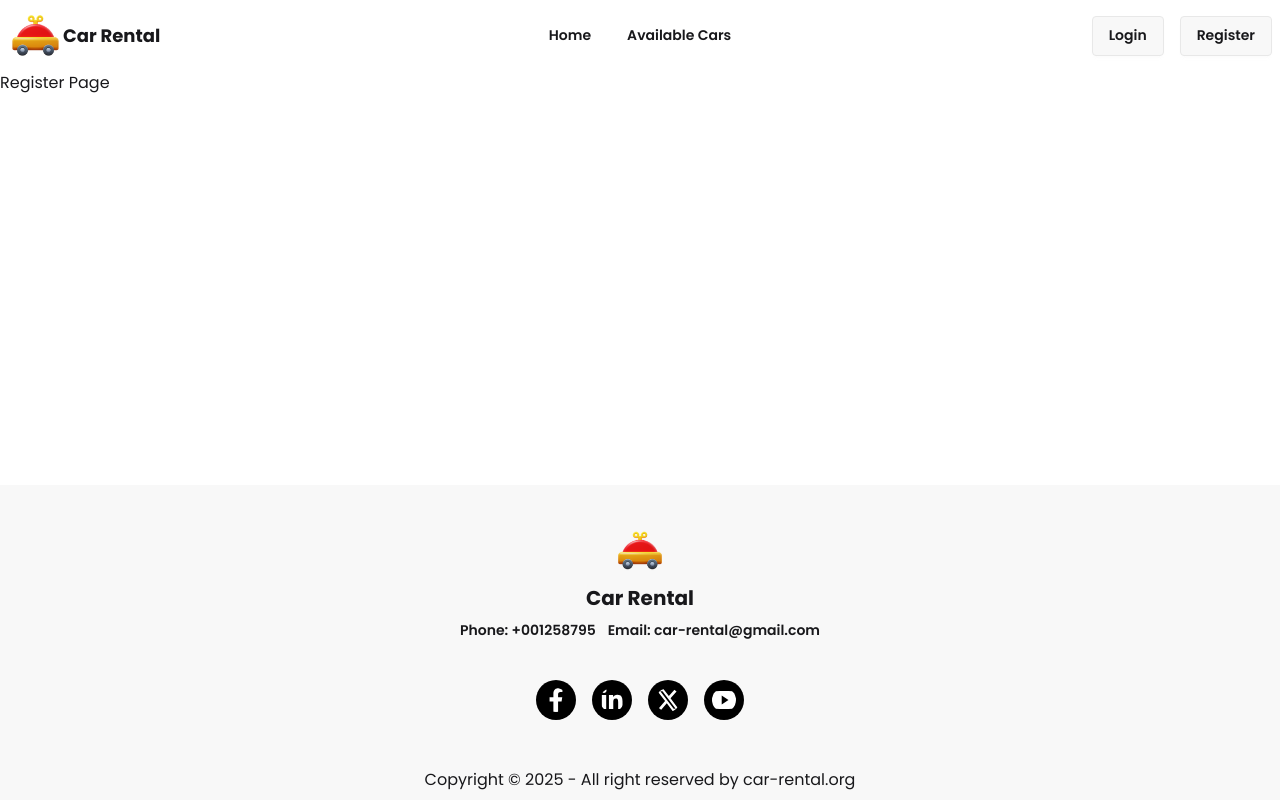
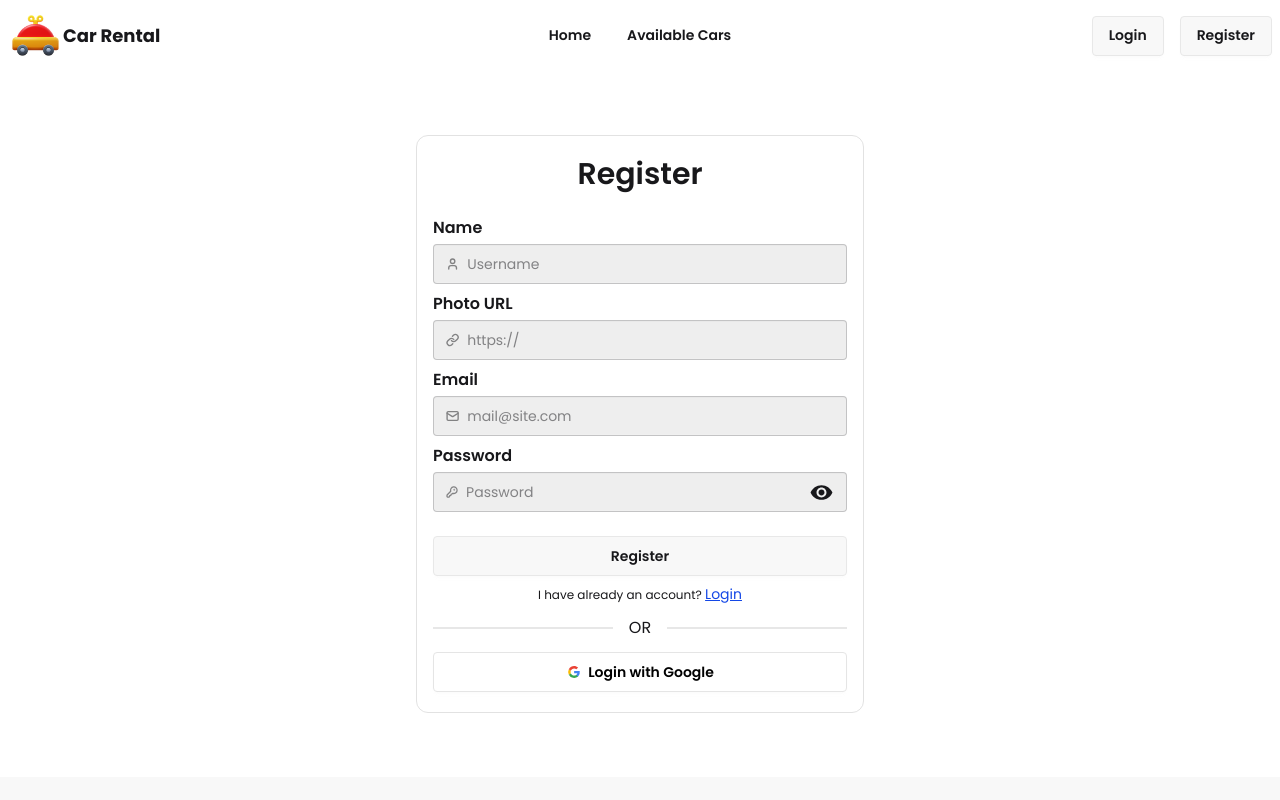
Before and after one commit to FajlaRabby24/car-rental-client, a React (Vite) app: page /register in a window 1280 px wide. Shown: the top 800 px of the page. Built offline with nearby package versions, Linux system fonts and the light colour scheme.

Commit message:
added register page design

```diff
--- a/src/pages/RegisterPage.jsx
+++ b/src/pages/RegisterPage.jsx
@@ -1,9 +1,194 @@
-import React from "react";
+import { use, useState } from "react";
+import { IoMdEye, IoMdEyeOff } from "react-icons/io";
+import { Link, useLocation, useNavigate } from "react-router";
 
 const RegisterPage = () => {
+  const [showPass, setShowPass] = useState(false);
+
   return (
-    <div>
-      <h1>Register Page</h1>
+    <div className="max-w-md bg border border-[#cccccc8f] my-16 mx-auto rounded-xl px-4 py-5">
+      <h3 className="text-3xl font-semibold text-center mb-6 ">Register</h3>
+      <form>
+        {/* name start  */}
+        <legend className="mb-1 mt-2 font-semibold">Name</legend>
+        <label className="input validator w-full bg-base-300">
+          <svg
+            className="h-[1em] opacity-50"
+            xmlns="http://www.w3.org/2000/svg"
+            viewBox="0 0 24 24"
+          >
+            <g
+              strokeLinejoin="round"
+              strokeLinecap="round"
+              strokeWidth="2.5"
+              fill="none"
+              stroke="currentColor"
+            >
+              <path d="M19 21v-2a4 4 0 0 0-4-4H9a4 4 0 0 0-4 4v2"></path>
+              <circle cx="12" cy="7" r="4"></circle>
+            </g>
+          </svg>
+          <input
+            type="text"
+            required
+            placeholder="Username"
+            minLength="3"
+            maxLength="30"
+            name="name"
+            title="Only letters, numbers or dash"
+          />
+        </label>
+        <p className="validator-hint hidden">
+          Must be 3 to 30 characters
+          <br />
+          containing only letters, numbers or dash
+        </p>
+        {/* name end */}
+        {/* photo start  */}
+        <legend className="font-semibold mb-1 mt-2">Photo URL</legend>
+        <label className="input validator w-full bg-base-300">
+          <svg
+            className="h-[1em] opacity-50"
+            xmlns="http://www.w3.org/2000/svg"
+            viewBox="0 0 24 24"
+          >
+            <g
+              strokeLinejoin="round"
+              strokeLinecap="round"
+              strokeWidth="2.5"
+              fill="none"
+              stroke="currentColor"
+            >
+              <path d="M10 13a5 5 0 0 0 7.54.54l3-3a5 5 0 0 0-7.07-7.07l-1.72 1.71"></path>
+              <path d="M14 11a5 5 0 0 0-7.54-.54l-3 3a5 5 0 0 0 7.07 7.07l1.71-1.71"></path>
+            </g>
+          </svg>
+          <input
+            type="url"
+            name="photo"
+            required
+            placeholder="https://"
+            pattern="^(https?://)?([a-zA-Z0-9]([a-zA-Z0-9\-].*[a-zA-Z0-9])?\.)+[a-zA-Z].*$"
+            title="Must be valid URL"
+          />
+        </label>
+        <p className="validator-hint hidden">Must be valid URL</p>
+        {/* photo end */}
+        {/* email start  */}
+        <legend className="font-semibold mb-1 mt-2">Email</legend>
+        <label className="input validator w-full bg-base-300">
+          <svg
+            className="h-[1em] opacity-50"
+            xmlns="http://www.w3.org/2000/svg"
+            viewBox="0 0 24 24"
+          >
+            <g
+              strokeLinejoin="round"
+              strokeLinecap="round"
+              strokeWidth="2.5"
+              fill="none"
+              stroke="currentColor"
+            >
+              <rect width="20" height="16" x="2" y="4" rx="2"></rect>
+              <path d="m22 7-8.97 5.7a1.94 1.94 0 0 1-2.06 0L2 7"></path>
+            </g>
+          </svg>
+          <input
+            type="email"
+            name="email"
+            placeholder="mail@site.com"
+            required
+          />
+        </label>
+        <div className="validator-hint hidden">Enter valid email address</div>
+        {/* email end */}
+        {/* password start  */}
+        <legend className="font-semibold mb-1 mt-2">Password</legend>
+        <label className="input validator w-full bg-base-300">
+          <svg
+            className="h-[1em] opacity-50"
+            xmlns="http://www.w3.org/2000/svg"
+            viewBox="0 0 24 24"
+          >
+            <g
+              strokeLinejoin="round"
+              strokeLinecap="round"
+              strokeWidth="2.5"
+              fill="none"
+              stroke="currentColor"
+            >
+              <path d="M2.586 17.414A2 2 0 0 0 2 18.828V21a1 1 0 0 0 1 1h3a1 1 0 0 0 1-1v-1a1 1 0 0 1 1-1h1a1 1 0 0 0 1-1v-1a1 1 0 0 1 1-1h.172a2 2 0 0 0 1.414-.586l.814-.814a6.5 6.5 0 1 0-4-4z"></path>
+              <circle cx="16.5" cy="7.5" r=".5" fill="currentColor"></circle>
+            </g>
+          </svg>
+          <input
+            type={showPass ? "text" : "password"}
+            required
+            placeholder="Password"
+            minLength="6"
+            name="password"
+            pattern="(?=.*\d)(?=.*[a-z])(?=.*[A-Z]).{6,}"
+            title="Must be more than 6 characters, including number, lowercase letter, uppercase letter"
+          />
+          <button
+            onClick={() => setShowPass((prev) => !prev)}
+            type="button"
+            className="cursor-pointer"
+          >
+            {showPass ? <IoMdEyeOff size={25} /> : <IoMdEye size={25} />}
+          </button>
+        </label>
+        <p className="validator-hint hidden">
+          Must be more than 8 characters, including
+          <br />
+          At least one number <br />
+          At least one lowercase letter <br />
+          At least one uppercase letter
+        </p>
+        {/* password end */}
+        <input type="submit" value={"Register"} className="btn w-full mt-6" />
+      </form>
+      <p className="text-xs  mt-2 text-center">
+        I have already an account?{" "}
+        <Link to={"/login"} className="text-blue-700 underline text-sm">
+          Login
+        </Link>
+      </p>
+      <div className="divider">OR</div>
+      {/* Google */}
+      <button
+        type="button"
+        className="btn bg-white text-black border-[#e5e5e5] w-full"
+      >
+        <svg
+          aria-label="Google logo"
+          width="16"
+          height="16"
+          xmlns="http://www.w3.org/2000/svg"
+          viewBox="0 0 512 512"
+        >
+          <g>
+            <path d="m0 0H512V512H0" fill="#fff"></path>
+            <path
+              fill="#34a853"
+              d="M153 292c30 82 118 95 171 60h62v48A192 192 0 0190 341"
+            ></path>
+            <path
+              fill="#4285f4"
+              d="m386 400a140 175 0 0053-179H260v74h102q-7 37-38 57"
+            ></path>
+            <path
+              fill="#fbbc02"
+              d="m90 341a208 200 0 010-171l63 49q-12 37 0 73"
+            ></path>
+            <path
+              fill="#ea4335"
+              d="m153 219c22-69 116-109 179-50l55-54c-78-75-230-72-297 55"
+            ></path>
+          </g>
+        </svg>
+        Login with Google
+      </button>
     </div>
   );
 };
```
